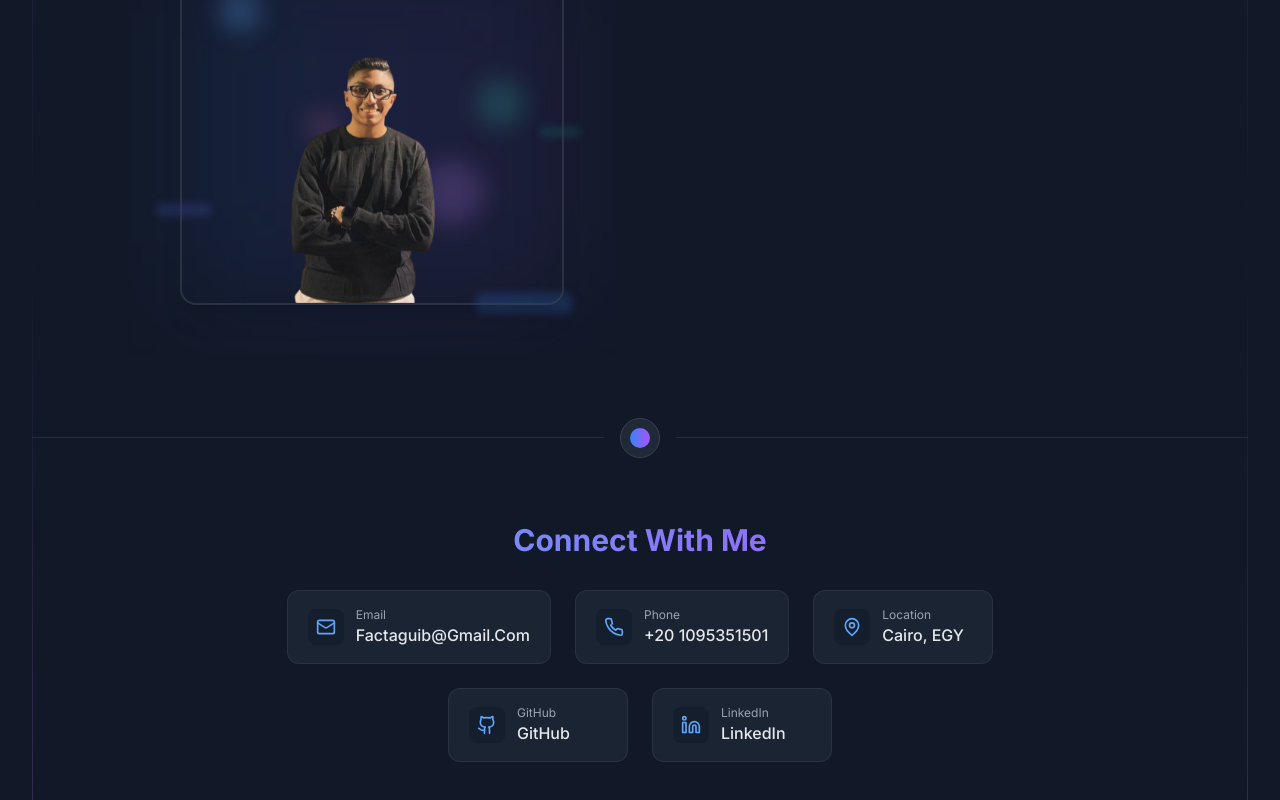
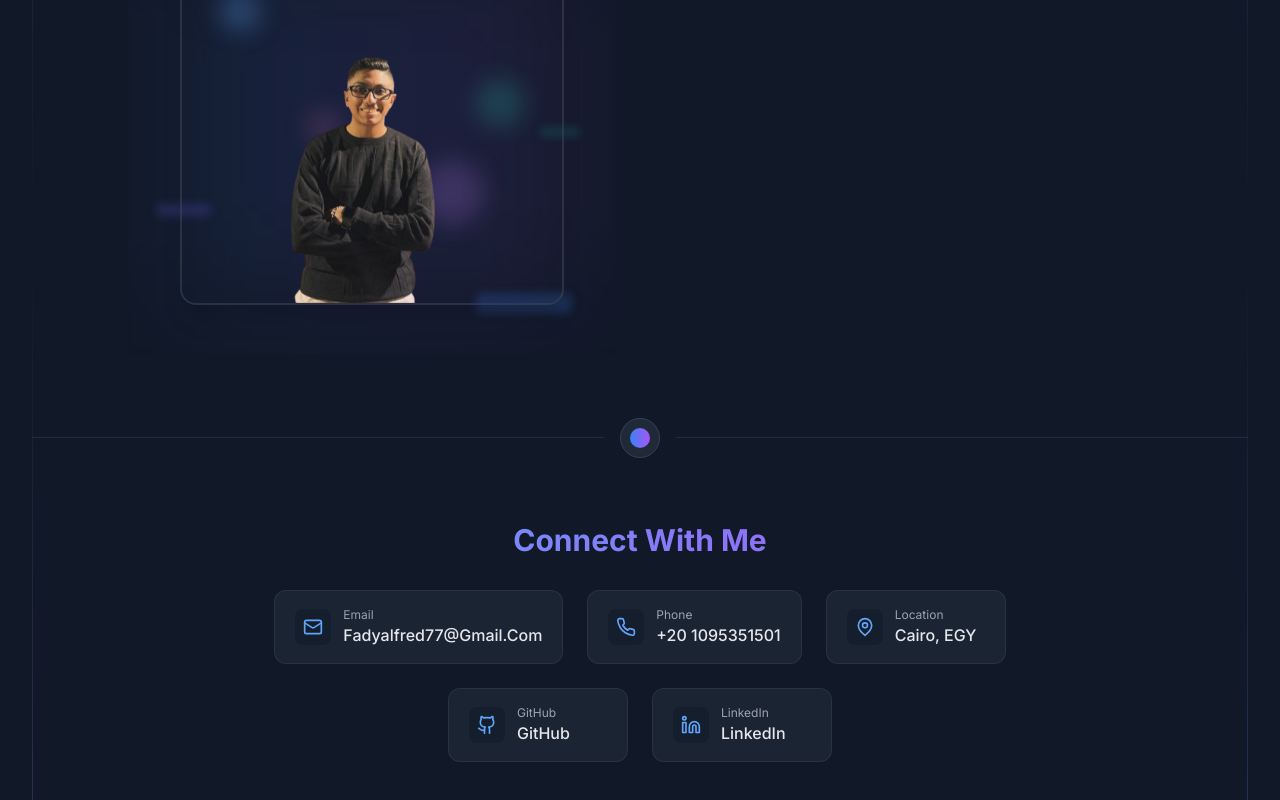
Before and after one commit to Fady7618/Portfolio, a React (Vite) app: page / in a window 1280 px wide. Shown: the part 5631-6431 px from the top of the page. Built offline with nearby package versions, Linux system fonts and the light colour scheme.

Commit message:
EmailJs Integration

```diff
--- a/src/components/Contact.tsx
+++ b/src/components/Contact.tsx
@@ -10,9 +10,9 @@ import meImg from '../assets/images/me.png';
 gsap.registerPlugin(ScrollTrigger);
 
 // Add these values from your EmailJS account
-const SERVICE_ID = "service_not7eme";
-const TEMPLATE_ID = "template_onauywk";
-const PUBLIC_KEY = "39pJ4gQDlaOUsuL69";
+const SERVICE_ID = "service_iqudggs";
+const TEMPLATE_ID = "template_krhlmwc";
+const PUBLIC_KEY = "AO4GST5UWvpk9woy2";
 
 const Contact = () => {
   const sectionRef = useRef<HTMLDivElement>(null);
@@ -307,8 +307,8 @@ const Contact = () => {
     {
       icon: <Mail className="text-blue-400 w-5 h-5" />,
       title: 'Email',
-      details: 'factaguib@gmail.com',
-      link: 'mailto:factaguib@gmail.com',
+      details: 'fadyalfred77@gmail.com',
+      link: 'mailto:fadyalfred77@gmail.com',
     },
     {
       icon: <Phone className="text-blue-400 w-5 h-5" />,
```
